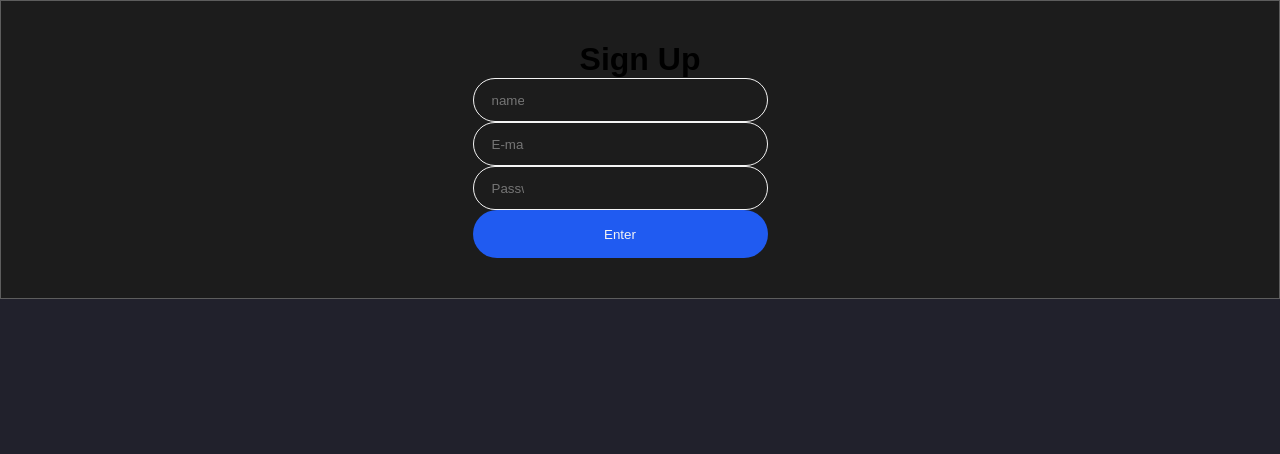
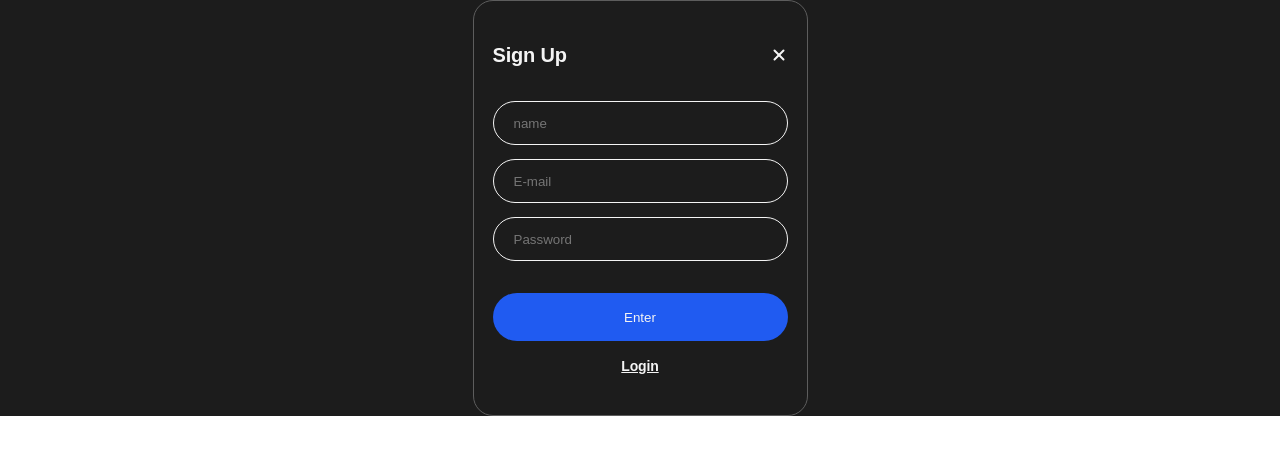
Before and after one commit to elias-291356/QuizMaster, a React (Vite) app: page /register in a window 1280 px wide. Shown: the top 454 px of the page. Built offline with nearby package versions, Linux system fonts and the light colour scheme.

Commit message:
login/register styles

```diff
--- a/src/components/AuthNav/AuthNavLogin.jsx
+++ b/src/components/AuthNav/AuthNavLogin.jsx
@@ -1,12 +1,15 @@
 import React from "react";
 import { Link } from "react-router-dom";
+import { StyledAuthNavLinkLoginWrap } from "../RegisterForm/RegisterFormStyled";
 // import LoginForm from "../LoginForm";
 const AuthNavLogin = () => {
   return (
     <>
       <ul>
         <li>
-          <Link to="/login">login</Link>
+          <StyledAuthNavLinkLoginWrap to="/login">
+            Login
+          </StyledAuthNavLinkLoginWrap>
         </li>
       </ul>
     </>
--- a/src/components/Layout/Layout.jsx
+++ b/src/components/Layout/Layout.jsx
@@ -2,13 +2,13 @@ import React from "react";
 import { Outlet } from "react-router-dom";
 
 // import AuthNavRegister from "../AuthNav/AuthNavRegister";
-import { StyledLoginWrap } from "../LoginForm/LoginFormStyled";
+// import { StyledLoginWrap } from "../LoginForm/LoginFormStyled";
 
 const Layout = () => {
   return (
-    <StyledLoginWrap>
-      <Outlet />
-    </StyledLoginWrap>
+    // <StyledLoginWrap>
+    <Outlet />
+    // </StyledLoginWrap>
   );
 };
 
--- a/src/components/LoginForm/LoginForm.jsx
+++ b/src/components/LoginForm/LoginForm.jsx
@@ -22,7 +22,7 @@ import {
   StyledRestoreAndGoogleAndRegisterWrap,
   StyledSvgCloseIcon,
   StyledLoginAndIconClosWrap,
-  // StyledSvgWrap,
+  StyledLoginWrap,
 } from "./LoginFormStyled";
 import AuthNavRegister from "../AuthNav/AuthNavRegister";
 const LoginForm = () => {
@@ -46,6 +46,7 @@ const LoginForm = () => {
 
   return (
     <>
+      <StyledLoginWrap>
         <StyledFormTopWrap>
           <StyledLoginAndIconClosWrap>
             <StyledTitleLogin>Login</StyledTitleLogin>
@@ -72,7 +73,6 @@ const LoginForm = () => {
               <StyledAuthButton type="submit">Enter</StyledAuthButton>
             </StyledFormBottomWrap>
           </StyledLoginForm>
-      </StyledFormTopWrap>
           <StyledRestoreAndGoogleAndRegisterWrap>
             <StyledALoginGoogle href={`${BASE_URL}api/auth/google`}>
               Login with google
@@ -82,6 +82,8 @@ const LoginForm = () => {
               Restore password
             </StyledLinkRestorePassword>
           </StyledRestoreAndGoogleAndRegisterWrap>
+        </StyledFormTopWrap>
+      </StyledLoginWrap>
     </>
   );
 };
--- a/src/components/LoginForm/LoginFormStyled.js
+++ b/src/components/LoginForm/LoginFormStyled.js
@@ -2,11 +2,6 @@ import styled from "styled-components";
 import { Link } from "react-router-dom";
 export const StyledLoginWrap = styled.div`
   display: grid;
-  grid-template-columns: 335px;
-  border: 1px solid var(--border);
-  padding-top: 40px;
-  padding-bottom: 40px;
-  /* grid-column-start: 1; */
   justify-items: center;
   justify-content: center;
   background-color: var(--background);
@@ -16,7 +11,7 @@ export const StyledInputEmailWrap = styled.input`
   background-color: var(--background);
   color: var(--white);
   border-radius: 30px;
-  padding: 14px 243px 14px 18px;
+  padding-left: 20px;
   width: 295px;
   height: 44px;
 `;
@@ -25,7 +20,7 @@ export const StyledInputPasswordnWrap = styled.input`
   background-color: var(--background);
   color: var(--white);
   border-radius: 30px;
-  padding: 14px 243px 14px 18px;
+  padding-left: 20px;
   width: 295px;
   height: 44px;
 `;
@@ -34,7 +29,7 @@ export const StyledInputNameWrap = styled.input`
   background-color: var(--background);
   color: var(--white);
   border-radius: 30px;
-  padding: 14px 243px 14px 18px;
+  padding-left: 20px;
   width: 295px;
   height: 44px;
 `;
@@ -76,9 +71,13 @@ export const StyledInputesWrap = styled.div`
 `;
 export const StyledFormTopWrap = styled.div`
   display: grid;
-  grid-template-columns: 295px;
 
+  border: 1px solid var(--border);
+  border-radius: 20px;
   row-gap: 32px;
+  padding-top: 40px;
+  width: 335px;
+  justify-content: center;
 `;
 
 export const StyledFormBottomWrap = styled.div`
@@ -99,6 +98,7 @@ export const StyledRestoreAndGoogleAndRegisterWrap = styled.div`
   justify-items: center;
   row-gap: 16px;
   padding-top: 16px;
+  padding-bottom: 40px;
 `;
 export const StyledSvgCloseIcon = styled.svg`
   stroke: #f4f4f4;
@@ -109,4 +109,5 @@ export const StyledLoginAndIconClosWrap = styled.div`
   display: inline-grid;
   grid-template-columns: auto auto;
   justify-content: space-between;
+  align-items: center;
 `;
--- a/src/components/RegisterForm/RegisterForm.jsx
+++ b/src/components/RegisterForm/RegisterForm.jsx
@@ -2,12 +2,25 @@ import React from "react";
 import { useForm } from "react-hook-form";
 import { useDispatch } from "react-redux";
 import { registerThunk } from "../../redux/thunk";
+import sprite from "../../images/sprite.svg";
 import {
   StyledInputEmailWrap,
   StyledInputNameWrap,
   StyledInputPasswordnWrap,
   StyledAuthButton,
+  StyledSvgCloseIcon,
+  StyledFormTopWrap,
+  StyledInputesWrap,
+  StyledFormBottomWrap,
 } from "../LoginForm/LoginFormStyled";
+import AuthNavLogin from "../AuthNav/AuthNavLogin";
+import {
+  StyledRegisterAndIconClosWrap,
+  StyledRegisterForm,
+  StyledRegisterRouteWrap,
+  StyledTitleRegister,
+  StyledRegisterWrap,
+} from "./RegisterFormStyled";
 
 const RegisterForm = () => {
   const dispatch = useDispatch();
@@ -24,8 +37,18 @@ const RegisterForm = () => {
   console.log(errors);
   return (
     <>
-      <h1>Sign Up</h1>
-      <form onSubmit={handleSubmit(onSubmit)}>
+      <StyledRegisterWrap>
+        <StyledFormTopWrap>
+          <StyledRegisterAndIconClosWrap>
+            <StyledTitleRegister>Sign Up</StyledTitleRegister>
+
+            <StyledSvgCloseIcon>
+              <use href={`${sprite}#icon-close`}></use>
+            </StyledSvgCloseIcon>
+          </StyledRegisterAndIconClosWrap>
+          <StyledRegisterForm onSubmit={handleSubmit(onSubmit)}>
+            <StyledFormBottomWrap>
+              <StyledInputesWrap>
                 <StyledInputNameWrap
                   type="text"
                   placeholder="name"
@@ -41,10 +64,15 @@ const RegisterForm = () => {
                   placeholder="Password"
                   {...register("password", { required: true })}
                 />
-
-        {/* <input type="submit" /> */}
+              </StyledInputesWrap>
               <StyledAuthButton type="submit">Enter</StyledAuthButton>
-      </form>
+            </StyledFormBottomWrap>
+            <StyledRegisterRouteWrap>
+              <AuthNavLogin />
+            </StyledRegisterRouteWrap>
+          </StyledRegisterForm>
+        </StyledFormTopWrap>
+      </StyledRegisterWrap>
     </>
   );
 };
--- /dev/null
+++ b/src/components/RegisterForm/RegisterFormStyled.js
@@ -0,0 +1,42 @@
+import styled from "styled-components";
+import { Link } from "react-router-dom";
+export const StyledRegisterAndIconClosWrap = styled.div`
+  display: inline-grid;
+  grid-template-columns: auto auto;
+  justify-content: space-between;
+  align-items: center;
+`;
+export const StyledTitleRegister = styled.div`
+  color: var(--white);
+
+  font-weight: 700;
+  font-size: 20px;
+  line-height: 1.4;
+  letter-spacing: -0.01em;
+`;
+export const StyledRegisterForm = styled.form`
+  display: grid;
+  justify-items: center;
+  grid-template-columns: 295px;
+`;
+export const StyledAuthNavLinkLoginWrap = styled(Link)`
+  color: var(--white);
+  font-weight: 700;
+  font-size: 14px;
+  line-height: 1.14286;
+  letter-spacing: -0.01em;
+  text-decoration: underline;
+  padding-top: 16px;
+`;
+
+export const StyledRegisterRouteWrap = styled.div`
+  display: grid;
+  justify-items: center;
+  padding-top: 16px;
+  padding-bottom: 40px;
+`;
+export const StyledRegisterWrap = styled.div`
+  display: grid;
+  justify-items: center;
+  background-color: var(--background);
+`;
--- a/src/index.css
+++ b/src/index.css
@@ -49,7 +49,7 @@
 body {
   margin: 0;
   font-family: 'Gilroy', sans-serif;
-  background-color: #21212c;
+  /* background-color: #21212c; */
   background-repeat: no-repeat, no-repeat;
   background-size: cover, auto;
   width: 100%;
```
Lines whose indentation alone changed are shown as unchanged.
